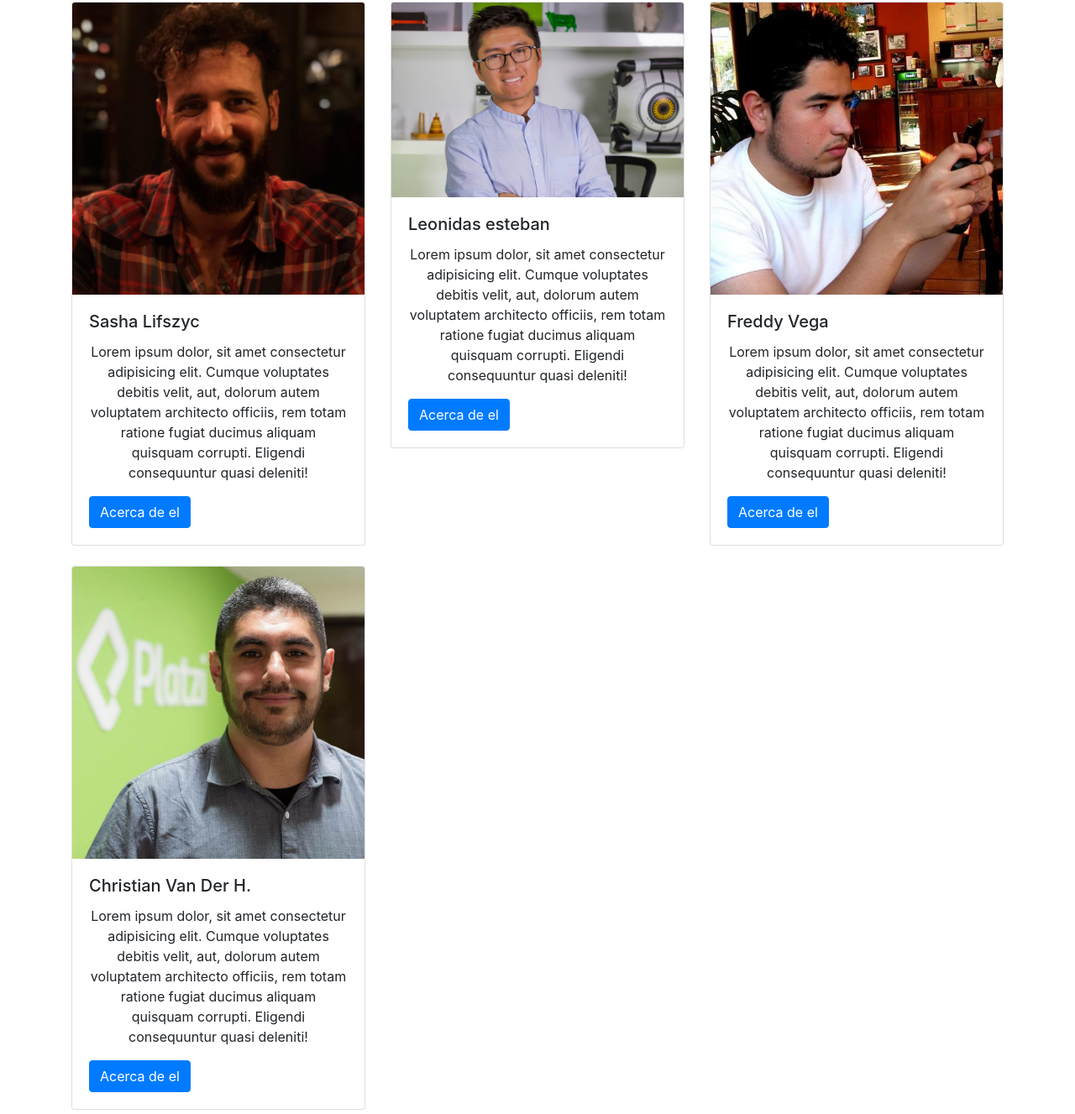
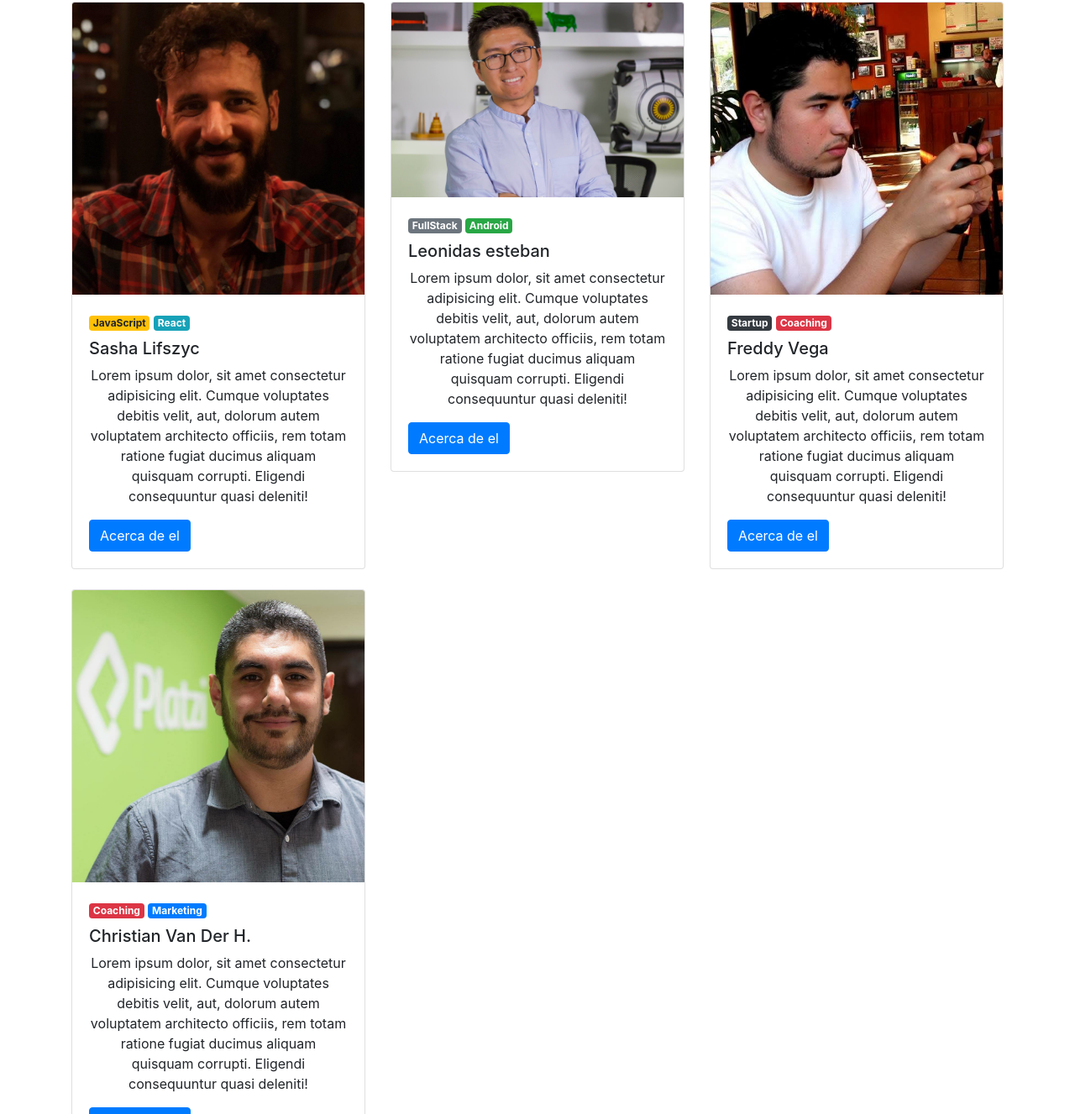
Before and after one commit to ferdinandev/platzi-bootstrap, a plain HTML site: page index.html in a window 1280 px wide. Shown: the part 708-2035 px from the top of the page at 84% size. Drawn offline with nearby package versions, Linux system fonts and the light colour scheme.

Commit message:
Se agregaron badges al contenido

```diff
--- a/index.html
+++ b/index.html
@@ -105,7 +105,12 @@
                     <div class="card">
                         <img class="card-img-top" src="images/speakers/sacha.jpg" alt="Foto de Sacha">
                         <div class="card-body">
-                          <h5 class="card-title">Sasha Lifszyc</h5>
+                            <div class="badges mt-0 mb-2">
+                                <span class="badge badge-warning">JavaScript</span>
+                                <span class="badge badge-info">React</span>
+                            </div>
+                          <h5 class="card-title mt-0 mb-2">Sasha Lifszyc</h5>
+
                           <p class="card-text text-center">Lorem ipsum dolor, sit amet consectetur adipisicing elit. Cumque voluptates debitis velit, aut, dolorum autem voluptatem architecto officiis, rem totam ratione fugiat ducimus aliquam quisquam corrupti. Eligendi consequuntur quasi deleniti!</p>
                           <a href="#" class="btn btn-primary">Acerca de el</a>
                         </div>
@@ -116,7 +121,11 @@
                     <div class="card">
                         <img class="card-img-top" src="images/speakers/leonidas.jpeg" alt="Foto de Sacha">
                         <div class="card-body">
-                          <h5 class="card-title">Leonidas esteban</h5>
+                            <div class="badges mt-0 mb-2">
+                                <span class="badge badge-secondary">FullStack</span>
+                                <span class="badge badge-success">Android</span>
+                            </div>
+                          <h5 class="card-title mb-2">Leonidas esteban</h5>
                           <p class="card-text text-center">Lorem ipsum dolor, sit amet consectetur adipisicing elit. Cumque voluptates debitis velit, aut, dolorum autem voluptatem architecto officiis, rem totam ratione fugiat ducimus aliquam quisquam corrupti. Eligendi consequuntur quasi deleniti!</p>
                           <a href="#" class="btn btn-primary">Acerca de el</a>
                         </div>
@@ -127,7 +136,11 @@
                     <div class="card">
                         <img class="card-img-top" src="images/speakers/freddy.jpeg" alt="Foto de Sacha">
                         <div class="card-body">
-                          <h5 class="card-title">Freddy Vega</h5>
+                            <div class="badges mt-0 mb-2">
+                                <span class="badge badge-dark">Startup</span>
+                                <span class="badge badge-danger">Coaching</span>
+                            </div>
+                          <h5 class="card-title mb-2">Freddy Vega</h5>
                           <p class="card-text text-center">Lorem ipsum dolor, sit amet consectetur adipisicing elit. Cumque voluptates debitis velit, aut, dolorum autem voluptatem architecto officiis, rem totam ratione fugiat ducimus aliquam quisquam corrupti. Eligendi consequuntur quasi deleniti!</p>
                           <a href="#" class="btn btn-primary">Acerca de el</a>
                         </div>
@@ -138,7 +151,11 @@
                     <div class="card">
                         <img class="card-img-top" src="images/speakers/cvander.jpeg" alt="Foto de Sacha">
                         <div class="card-body">
-                          <h5 class="card-title">Christian Van Der H.</h5>
+                            <div class="badges mt-0 mb-2">
+                                <span class="badge badge-danger">Coaching</span>
+                                <span class="badge badge-primary">Marketing</span>
+                            </div>
+                          <h5 class="card-title mb-2">Christian Van Der H.</h5>
                           <p class="card-text text-center">Lorem ipsum dolor, sit amet consectetur adipisicing elit. Cumque voluptates debitis velit, aut, dolorum autem voluptatem architecto officiis, rem totam ratione fugiat ducimus aliquam quisquam corrupti. Eligendi consequuntur quasi deleniti!</p>
                           <a href="#" class="btn btn-primary">Acerca de el</a>
                         </div>
```
